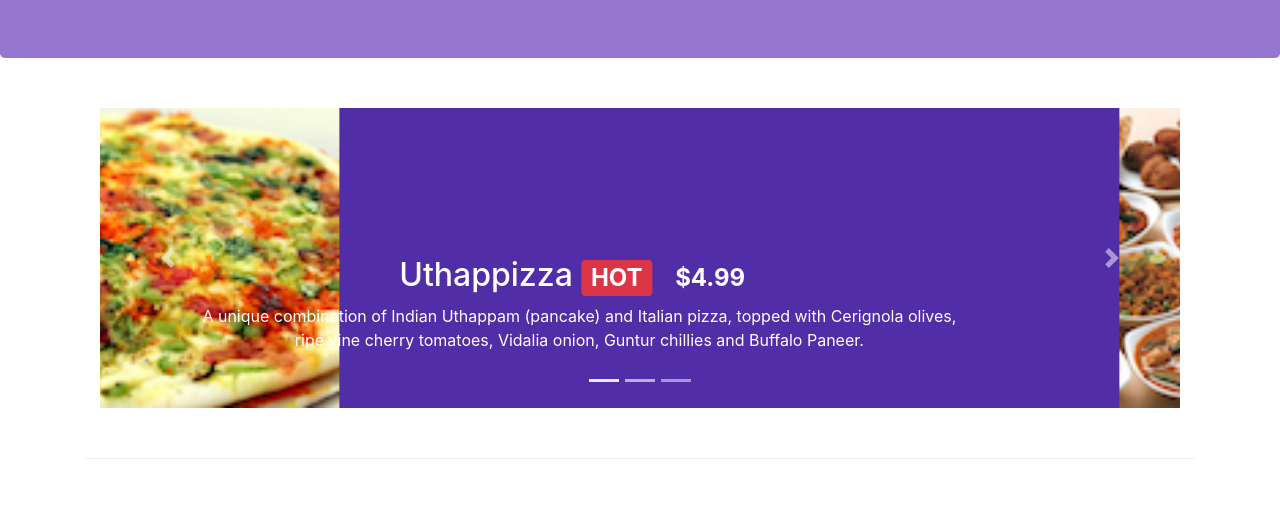
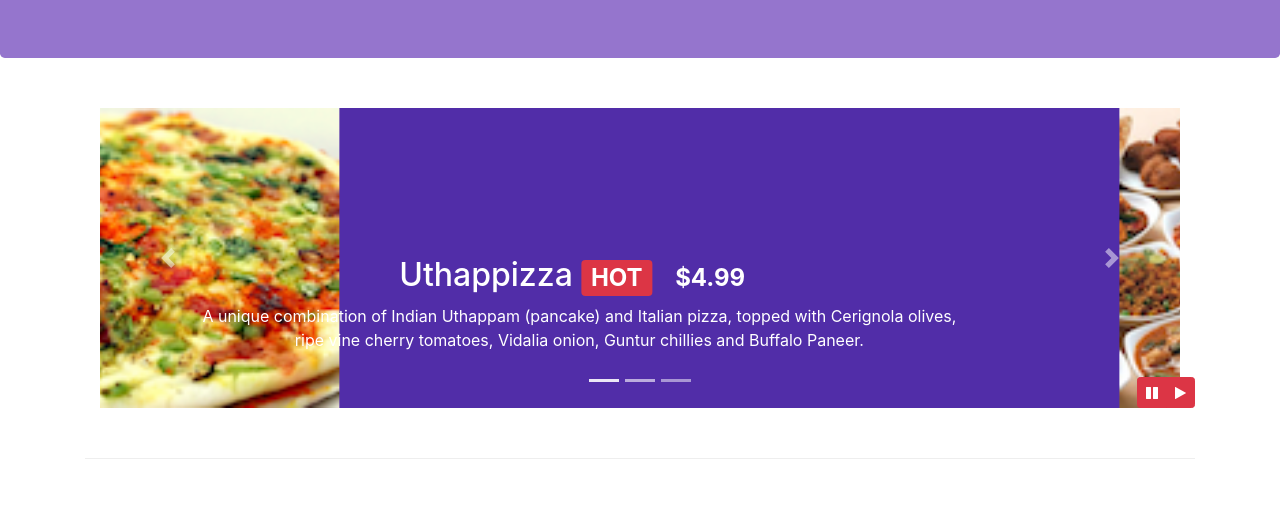
Before and after one commit to ammarjussa/conFusion, a website: page index.html in a window 1280 px wide. Shown: the part 276-800 px from the top of the page. Drawn offline with nearby package versions, Linux system fonts and the light colour scheme.

Commit message:
Jquery button

```diff
--- a/css/styles.css
+++ b/css/styles.css
@@ -60,3 +60,10 @@ body {
   left: 0;
   min-height: 300px;
 }
+
+#carouselButton {
+  right: 0px;
+  position: absolute;
+  bottom: 0px;
+  z-index: 1;
+}
--- a/index.html
+++ b/index.html
@@ -191,10 +191,7 @@
                 <label for="guests" class="col-12 col-sm-3 col-form-label"
                   >Section</label
                 >
-                <div
-                  class="btn-group btn-group-toggle"
-                  data-toggle="buttons"
-                >
+                <div class="btn-group btn-group-toggle" data-toggle="buttons">
                   <label class="btn btn-success active">
                     <input
                       type="radio"
@@ -379,6 +376,15 @@
           >
             <span class="carousel-control-next-icon"></span>
           </a>
+
+          <div class="btn-group" id="carouselButton">
+            <button class="btn btn-danger btn-sm" id="carousel-pause">
+              <span class="fa fa-pause"></span>
+            </button>
+            <button class="btn btn-danger btn-sm" id="carousel-play">
+              <span class="fa fa-play"></span>
+            </button>
+          </div>
         </div>
       </div>
       <div class="row row-content align-items-center">
@@ -459,93 +465,6 @@
           </div>
         </div>
       </div>
-      <!-- <div class="row row-content" id="thisisform">
-        <div class="col-sm-6 offset-3">
-          <div class="card">
-            <h3 class="card-header bg-warning text-white">
-              Reserve a Table
-            </h3>
-            <div class="card-body">
-              <form>
-                <div class="form-group row">
-                  <label for="guests" class="col-12 col-sm-3 col-form-label"
-                    >Number of Guests</label
-                  >
-                  <div class="col-12 col-sm row ml-1">
-                    <div class="form-check mr-3">
-                      <input class="form-check-input" type="radio" />
-                      <label class="form-check-label" for="defaultCheck2">
-                        1
-                      </label>
-                    </div>
-                    <div class="form-check mr-3">
-                      <input class="form-check-input" type="radio" />
-                      <label class="form-check-label" for="defaultCheck2">
-                        2
-                      </label>
-                    </div>
-                    <div class="form-check mr-3">
-                      <input class="form-check-input" type="radio" />
-                      <label class="form-check-label" for="defaultCheck2">
-                        3
-                      </label>
-                    </div>
-                    <div class="form-check mr-3">
-                      <input class="form-check-input" type="radio" />
-                      <label class="form-check-label" for="defaultCheck2">
-                        4
-                      </label>
-                    </div>
-                    <div class="form-check mr-3">
-                      <input class="form-check-input" type="radio" />
-                      <label class="form-check-label" for="defaultCheck2">
-                        5
-                      </label>
-                    </div>
-                    <div class="form-check mr-3">
-                      <input class="form-check-input" type="radio" />
-                      <label class="form-check-label" for="defaultCheck2">
-                        6
-                      </label>
-                    </div>
-                  </div>
-                </div>
-
-                <div class="form-group row">
-                  <label for="telnum" class="col-12 col-sm-3 col-form-label"
-                    >Date and Time</label
-                  >
-                  <div class="col-12 col-sm-4">
-                    <input
-                      type="text"
-                      class="form-control"
-                      id="date"
-                      name="date"
-                      placeholder="Date"
-                    />
-                  </div>
-                  <div class="col-auto col-sm-4">
-                    <input
-                      type="text"
-                      class="form-control"
-                      id="time"
-                      name="time"
-                      placeholder="Time"
-                    />
-                  </div>
-                </div>
-                <div class="form-group row">
-                  <div class="offset-sm-3 col-sm-10">
-                    <button type="submit" class="btn btn-primary">
-                      Reserve
-                    </button>
-                  </div>
-                </div>
-              </form>
-            </div>
-          </div>
-        </div>
-      </div> -->
     </div>
 
     <footer class="footer">
@@ -616,10 +535,17 @@
     <script src="node_modules/jquery/dist/jquery.slim.min.js"></script>
     <script src="node_modules/popper.js/dist/umd/popper.min.js"></script>
     <script src="node_modules/bootstrap/dist/js/bootstrap.min.js"></script>
+
     <script>
-      // $("#tableModal").on("shown", function () {
-      //   $(document).off("focusin.modal");
-      // });
+      $(document).ready(function () {
+        $("#mycarousel").carousel({ interval: 2000 });
+        $("#carousel-pause").click(function () {
+          $("#mycarousel").carousel("pause");
+        });
+        $("#carousel-play").click(function () {
+          $("#mycarousel").carousel("cycle");
+        });
+      });
     </script>
   </body>
 </html>
```
